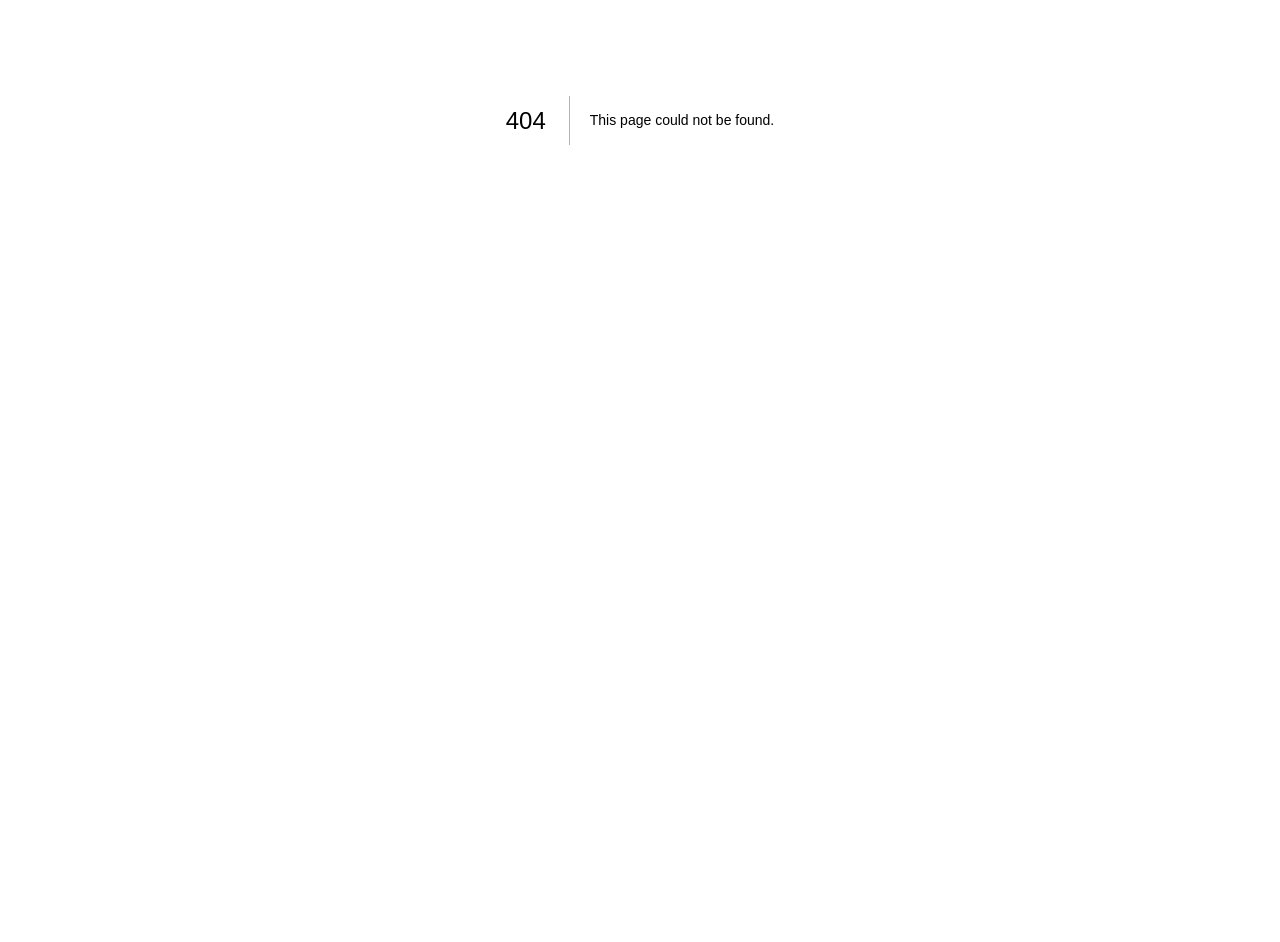
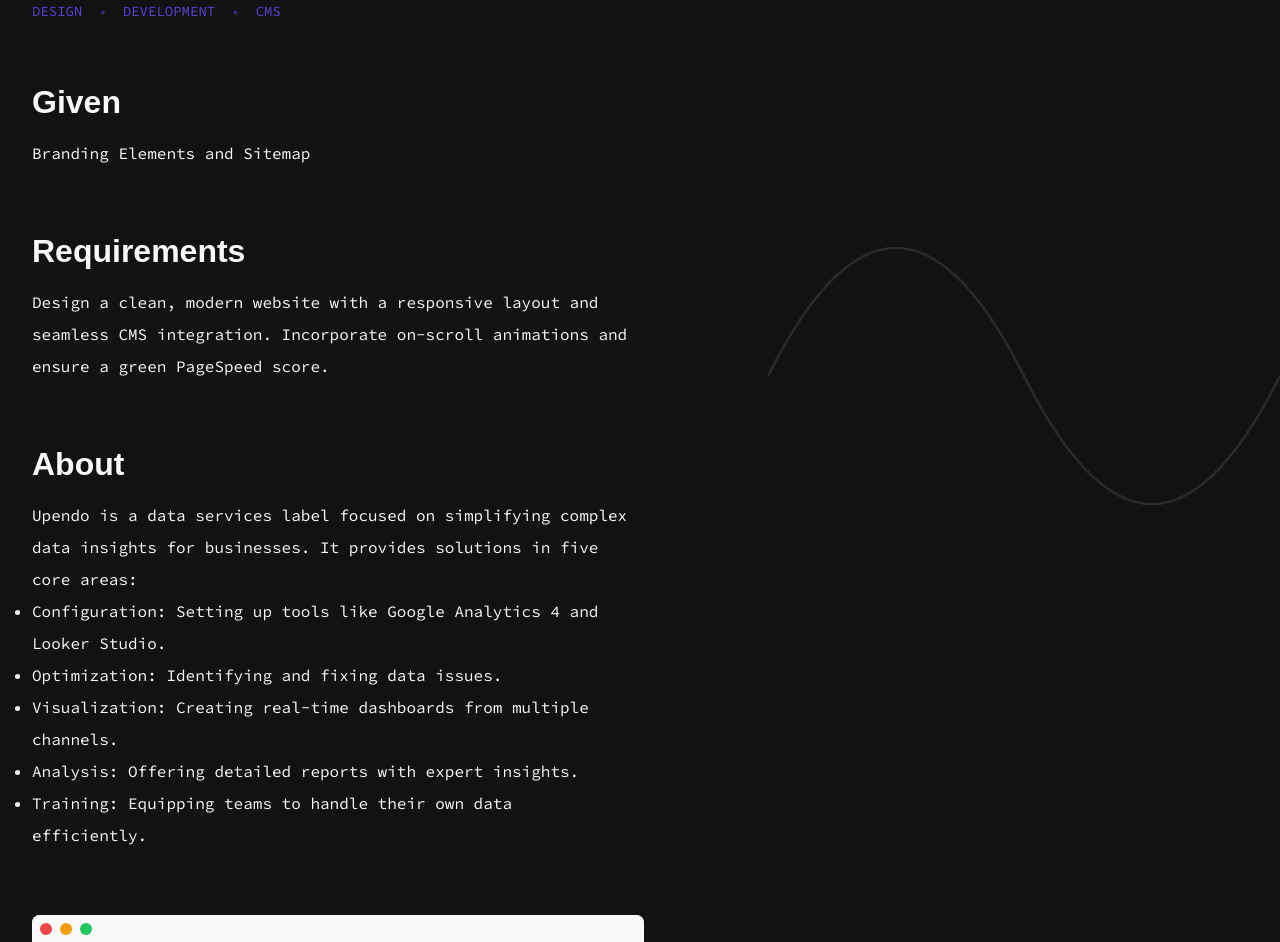
Before and after one commit to TNDKien/showcase-portfolio, a Next.js app: page /projects/upendo in a window 1280 px wide. Before the commit this address had no page. Shown: the part 280-1222 px from the top of the page. Before the commit the page ends 800 px from the top, so only its background shows below. Built offline with nearby package versions, Linux system fonts and the light colour scheme; a web font is replaced by a local one.

Commit message:
created project pages

```diff
--- a/src/app/data/cards.js
+++ b/src/app/data/cards.js
@@ -1,4 +1,3 @@
-// data.js
 export const cards = [
   {
     title: "1. Concept Development",
--- /dev/null
+++ b/src/app/page.module.scss
@@ -0,0 +1,134 @@
+@import "./styles/variables.scss";
+
+.container {
+  margin-top: 160px;
+  min-height: 100vh;
+  background: $onyx;
+  color: $offWhite;
+  padding: 2rem;
+}
+
+.project {
+  max-width: 1248px;
+  margin: 0 auto;
+
+  h1 {
+    font-size: 4rem;
+    margin-bottom: 1rem;
+  }
+
+  .tags {
+    display: flex;
+    gap: 1rem;
+    margin-bottom: 4rem;
+
+    span {
+      color: $iris;
+      font-size: 0.875rem;
+
+      &:not(:last-child)::after {
+        content: "•";
+        margin-left: 1rem;
+        opacity: 0.5;
+      }
+    }
+  }
+
+  .section {
+    margin-bottom: 4rem;
+
+    h2 {
+      font-size: 2rem;
+      margin-bottom: 1rem;
+    }
+
+    p,
+    .list {
+      color: $offWhite;
+      line-height: 2;
+      max-width: 600px;
+    }
+  }
+  .desktop {
+    display: flex;
+    flex-wrap: wrap;
+    gap: 24px;
+
+    .browser {
+      width: 612px;
+      height: 344px;
+      border-radius: 8px;
+      overflow: hidden;
+      background: $offWhite;
+
+      .browserHeader {
+        display: flex;
+        gap: 0.5rem;
+        align-items: center;
+        padding: 0.5rem;
+        background: $offWhite;
+        border-bottom: 1px solid $offWhite;
+
+        .dot {
+          width: 12px;
+          height: 12px;
+          border-radius: 50%;
+          background: $offWhite;
+
+          &:first-child {
+            background: #ef4444;
+          }
+          &:nth-child(2) {
+            background: #f59e0b;
+          }
+          &:nth-child(3) {
+            background: #22c55e;
+          }
+        }
+      }
+
+      .browserImage {
+        width: 100%;
+        img {
+          border-radius: 0 0 8px 8px;
+        }
+      }
+    }
+  }
+
+  .mobile {
+    margin-top: 6rem;
+
+    h2 {
+      font-size: 2rem;
+      margin-bottom: 2rem;
+    }
+
+    .devices {
+      display: flex;
+      justify-content: center;
+      gap: 4rem;
+
+      .deviceGroup {
+        display: flex;
+        gap: 1rem;
+        transform: rotate(-30deg);
+
+        img {
+          width: 200px;
+          height: auto;
+        }
+      }
+    }
+  }
+}
+
+.decorativeLine {
+  position: absolute;
+  right: 0;
+  top: 50%;
+  width: 40%;
+  height: auto;
+  opacity: 0.1;
+  pointer-events: none;
+}
--- /dev/null
+++ b/src/app/projects/upendo/page.tsx
@@ -0,0 +1,121 @@
+"use client";
+
+import Image from "next/image";
+import styles from "../../page.module.scss";
+
+const browserImages = [
+  { src: "/medias/upendo.webp", alt: "Browser mockup 1" },
+  { src: "/medias/upendo.webp", alt: "Browser mockup 2" },
+  { src: "/medias/upendo.webp", alt: "Browser mockup 3" },
+  { src: "/medias/upendo.webp", alt: "Browser mockup 4" },
+];
+
+const mobileImages = [
+  { src: "/medias/upendo.webp", alt: "Mobile mockup 1" },
+  { src: "/placeholder.svg?height=400&width=200", alt: "Mobile mockup 2" },
+  { src: "/placeholder.svg?height=400&width=200", alt: "Mobile mockup 3" },
+  { src: "/placeholder.svg?height=400&width=200", alt: "Mobile mockup 4" },
+];
+
+export default function ProjectPage() {
+  return (
+    <div className={styles.container}>
+      <main className={styles.project}>
+        <h1>Upendo</h1>
+
+        <div className={styles.tags}>
+          <span>DESIGN</span>
+          <span>DEVELOPMENT</span>
+          <span>CMS</span>
+        </div>
+
+        <section className={styles.section}>
+          <h2>Given</h2>
+          <p>Branding Elements and Sitemap</p>
+        </section>
+
+        <section className={styles.section}>
+          <h2>Requirements</h2>
+          <p>
+            Design a clean, modern website with a responsive layout and seamless
+            CMS integration. Incorporate on-scroll animations and ensure a green
+            PageSpeed score.
+          </p>
+        </section>
+
+        <section className={styles.section}>
+          <h2>About</h2>
+          <p>
+            Upendo is a data services label focused on simplifying complex data
+            insights for businesses. It provides solutions in five core areas:
+          </p>
+          <ul className={styles.list}>
+            <li>
+              Configuration: Setting up tools like Google Analytics 4 and Looker
+              Studio.
+            </li>
+            <li>Optimization: Identifying and fixing data issues.</li>
+            <li>
+              Visualization: Creating real-time dashboards from multiple
+              channels.
+            </li>
+            <li>Analysis: Offering detailed reports with expert insights.</li>
+            <li>
+              Training: Equipping teams to handle their own data efficiently.
+            </li>
+          </ul>
+        </section>
+
+        <section className={styles.desktop}>
+          {browserImages.map((image, index) => (
+            <div className={styles.browser} key={index}>
+              <div className={styles.browserHeader}>
+                <div className={styles.dot}></div>
+                <div className={styles.dot}></div>
+                <div className={styles.dot}></div>
+              </div>
+              <div className={styles.browserImage}>
+                <Image
+                  src={image.src}
+                  alt={image.alt}
+                  layout="responsive"
+                  width={612}
+                  height={344}
+                />
+              </div>
+            </div>
+          ))}
+        </section>
+
+        <section className={styles.mobile}>
+          <h2>Optimized for mobile</h2>
+          <div className={styles.devices}>
+            {mobileImages.map((image, index) => (
+              <div className={styles.deviceGroup} key={index}>
+                <Image
+                  src={image.src}
+                  alt={image.alt}
+                  width={200}
+                  height={400}
+                />
+              </div>
+            ))}
+          </div>
+        </section>
+      </main>
+
+      <svg
+        className={styles.decorativeLine}
+        viewBox="0 0 100 100"
+        xmlns="http://www.w3.org/2000/svg"
+      >
+        <path
+          d="M0,50 Q25,0 50,50 T100,50"
+          fill="none"
+          stroke="white"
+          strokeWidth="0.5"
+        />
+      </svg>
+    </div>
+  );
+}
--- a/src/app/styles/globals.scss
+++ b/src/app/styles/globals.scss
@@ -21,7 +21,8 @@ h3 {
 }
 
 p,
-span {
+span,
+li {
   font-family: "Source Code Pro", monospace;
 }
 
```
Also changed, not shown: src/app/Project/page.tsx (deleted, +0 -10 lines), src/app/projects/marketingloom/page.tsx (added, +115 -0 lines).
